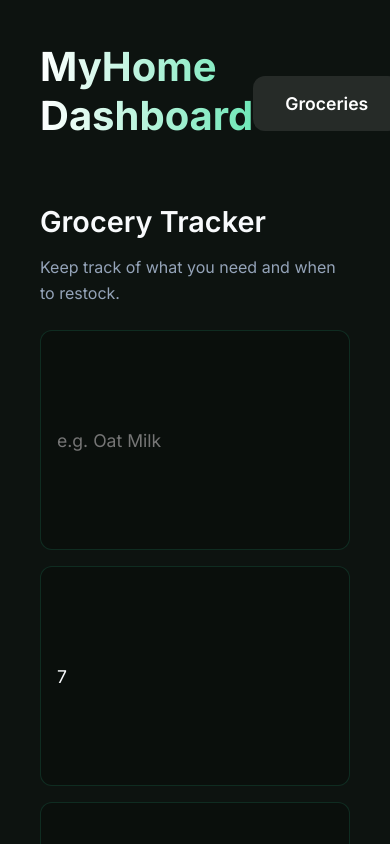
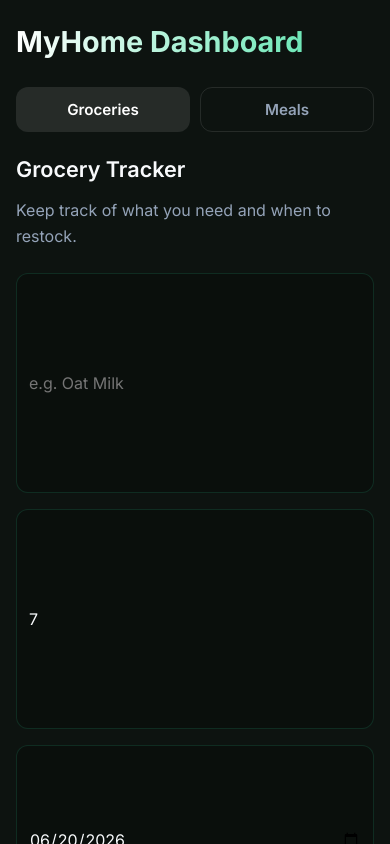
Before and after one commit to kyle-tightest/myhome, a Next.js app: page / in a window 390 px wide. Shown: the top 844 px of the page. Built offline with nearby package versions, Linux system fonts and the light colour scheme; no server answers; the database is empty.

Commit message:
more mobile friendly

```diff
--- a/src/app/components/MealPlanner.module.css
+++ b/src/app/components/MealPlanner.module.css
@@ -121,3 +121,25 @@
   background: rgba(239, 68, 68, 0.2);
   color: #f87171;
 }
+
+@media (max-width: 768px) {
+  .container {
+    gap: 28px;
+  }
+
+  .weeklyGrid {
+    gap: 12px;
+    padding-bottom: 10px;
+  }
+
+  .dayColumn {
+    min-width: 120px;
+    padding: 12px;
+    min-height: 170px;
+  }
+
+  .recipeGrid {
+    grid-template-columns: 1fr;
+    gap: 16px;
+  }
+}
--- a/src/app/globals.css
+++ b/src/app/globals.css
@@ -122,3 +122,28 @@ input:focus {
   border-color: var(--primary-color);
   background: rgba(0, 0, 0, 0.4);
 }
+
+@media (max-width: 768px) {
+  h1 {
+    font-size: 1.8rem;
+    margin-bottom: 0.75rem;
+  }
+
+  h2 {
+    font-size: 1.35rem;
+  }
+
+  .glass-panel {
+    padding: 16px;
+  }
+
+  .btn {
+    padding: 12px 16px;
+    font-size: 0.95rem;
+  }
+
+  input {
+    padding: 12px;
+    font-size: 1rem;
+  }
+}
--- /dev/null
+++ b/src/app/page.module.css
@@ -0,0 +1,57 @@
+.page {
+  padding: max(5vh, 40px) max(5vw, 40px);
+  max-width: 1200px;
+  margin: 0 auto;
+  min-height: 100vh;
+}
+
+.header {
+  display: flex;
+  justify-content: space-between;
+  align-items: center;
+  gap: 16px;
+  margin-bottom: 40px;
+  flex-wrap: wrap;
+}
+
+.tabNav {
+  display: flex;
+  gap: 12px;
+  flex-wrap: wrap;
+}
+
+.tabButton {
+  min-width: 120px;
+}
+
+.section {
+  margin-bottom: 48px;
+}
+
+.sectionIntro {
+  margin-bottom: 24px;
+}
+
+@media (max-width: 768px) {
+  .page {
+    padding: 24px 16px;
+  }
+
+  .header {
+    margin-bottom: 24px;
+  }
+
+  .tabNav {
+    width: 100%;
+    display: grid;
+    grid-template-columns: repeat(2, minmax(0, 1fr));
+    gap: 10px;
+  }
+
+  .tabButton {
+    width: 100%;
+    min-width: 0;
+    padding: 12px 14px;
+    font-size: 0.95rem;
+  }
+}
--- a/src/app/page.tsx
+++ b/src/app/page.tsx
@@ -2,6 +2,7 @@ import { getGroceryItems } from './actions/grocery';
 import GroceryList from './components/GroceryList';
 import MealPlanner from './components/MealPlanner';
 import Link from 'next/link';
+import styles from './page.module.css';
 
 export const dynamic = 'force-dynamic';
 
@@ -18,24 +19,24 @@ export default async function Home({
   const inactiveStyle = { background: 'transparent', color: 'var(--text-muted)', border: '1px solid rgba(255,255,255,0.1)' };
 
   return (
-    <div style={{ padding: 'max(5vh, 40px) max(5vw, 40px)', maxWidth: '1200px', margin: '0 auto', minHeight: '100vh' }}>
-      <header style={{ display: 'flex', justifyContent: 'space-between', alignItems: 'center', marginBottom: '40px' }}>
+    <div className={styles.page}>
+      <header className={styles.header}>
         <h1>MyHome Dashboard</h1>
-        <div style={{ display: 'flex', gap: '16px' }}>
-          <Link href="/?tab=groceries" className="btn" style={currentTab === 'groceries' ? activeStyle : inactiveStyle}>Groceries</Link>
-          <Link href="/?tab=meals" className="btn" style={currentTab === 'meals' ? activeStyle : inactiveStyle}>Meals</Link>
+        <div className={styles.tabNav}>
+          <Link href="/?tab=groceries" className={`btn ${styles.tabButton}`} style={currentTab === 'groceries' ? activeStyle : inactiveStyle}>Groceries</Link>
+          <Link href="/?tab=meals" className={`btn ${styles.tabButton}`} style={currentTab === 'meals' ? activeStyle : inactiveStyle}>Meals</Link>
         </div>
       </header>
 
       <main>
         {currentTab === 'groceries' ? (
-          <section style={{ marginBottom: '48px' }}>
+          <section className={styles.section}>
             <h2>Grocery Tracker</h2>
-            <p style={{ marginBottom: '24px' }}>Keep track of what you need and when to restock.</p>
+            <p className={styles.sectionIntro}>Keep track of what you need and when to restock.</p>
             <GroceryList items={items} />
           </section>
         ) : (
-          <section style={{ marginBottom: '48px' }}>
+          <section className={styles.section}>
             <MealPlanner items={items} />
           </section>
         )}
```
